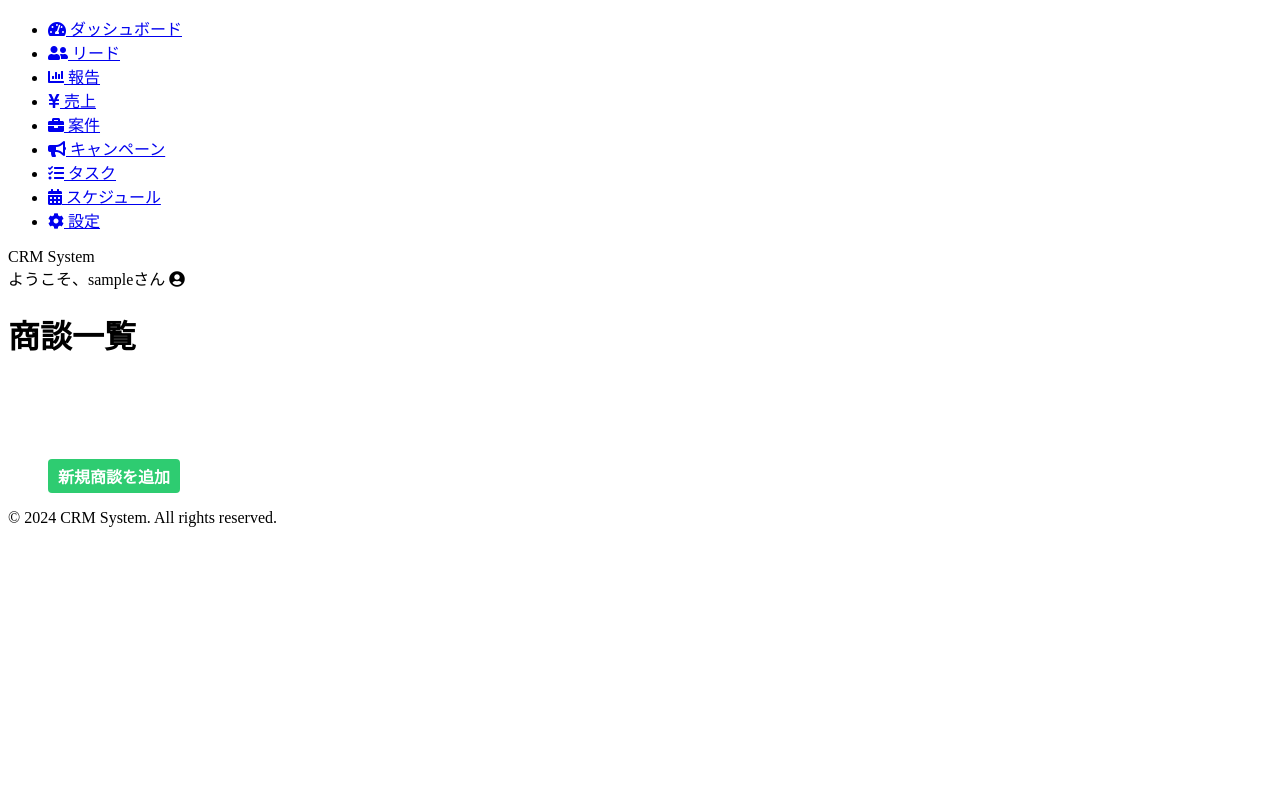
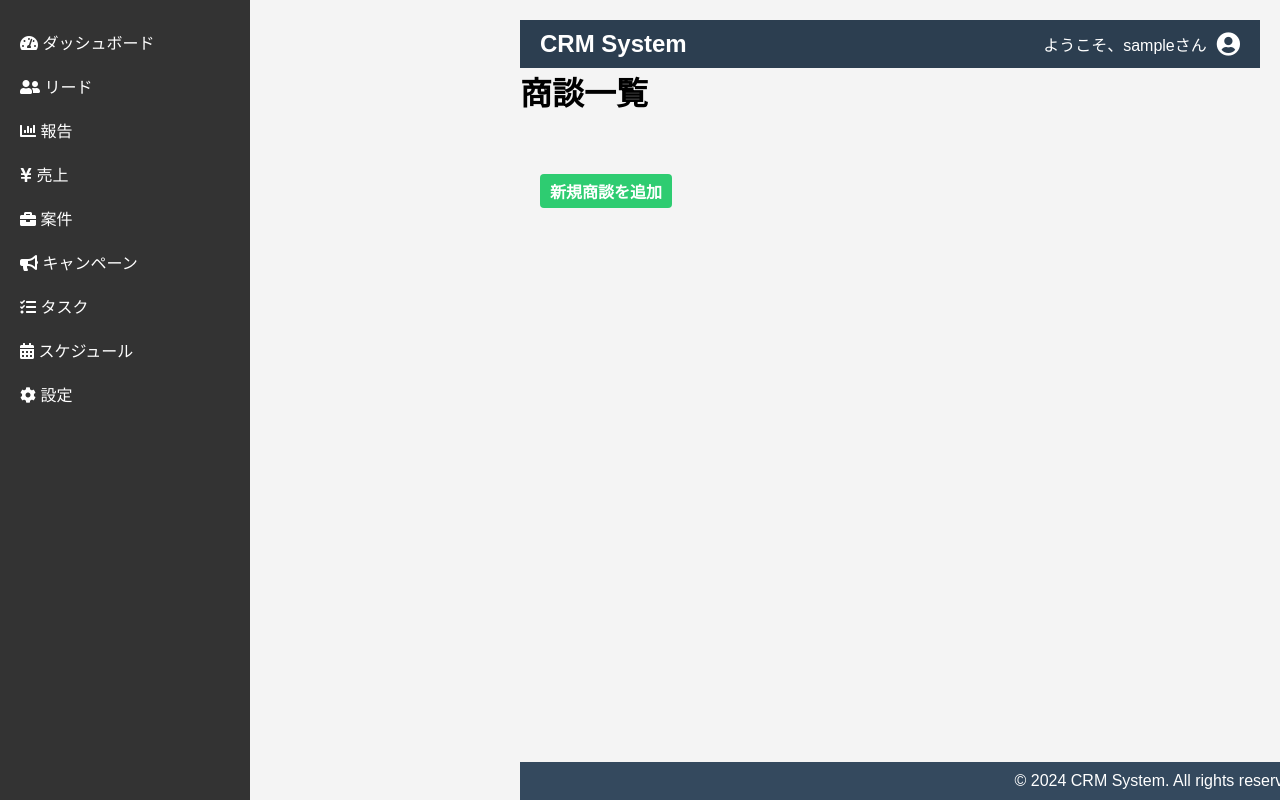
Before and after one commit to macnishio/CRMbyReplitCreate, a Flask app: page /opportunities in a window 1280 px wide. Run offline with Flask 3, Linux system fonts and the light colour scheme; the visitor is signed in with stand-in values (Sample User, id 1); data that the repository does not hold is empty.

Commit message:
Restored to '0efb11ae71844e85a5da7f5c99ef50a456692d8e'

```diff
--- a/static/css/styles.css
+++ b/static/css/styles.css
@@ -1,14 +1,130 @@
-/* ... (existing styles) ... */
+/* Reset and base styles */
+* {
+    margin: 0;
+    padding: 0;
+    box-sizing: border-box;
+}
 
-/* Lead and Opportunity grid styles */
-.lead-grid {
+body {
+    font-family: Arial, sans-serif;
+    background-color: #f4f4f4;
+}
+
+/* Layout */
+.dashboard-container {
+    display: flex;
+    min-height: 100vh;
+}
+
+/* Sidebar styles */
+.sidebar {
+    width: 250px;
+    background-color: #333;
+    color: white;
+    padding-top: 20px;
+}
+
+.sidebar ul {
+    list-style-type: none;
+}
+
+.sidebar li {
+    padding: 10px 20px;
+}
+
+.sidebar a {
+    color: white;
+    text-decoration: none;
+    display: block;
+    transition: background-color 0.3s;
+}
+
+.sidebar a:hover {
+    background-color: #444;
+}
+
+/* Main content area */
+.main-content {
+    flex-grow: 1;
+    padding: 20px;
+    margin-left: 250px; /* Match sidebar width */
+}
+
+/* Header styles */
+.header {
+    background-color: #2c3e50;
+    color: white;
+    padding: 10px 20px;
+    display: flex;
+    justify-content: space-between;
+    align-items: center;
+}
+
+.logo {
+    font-size: 24px;
+    font-weight: bold;
+}
+
+.user-profile {
+    display: flex;
+    align-items: center;
+}
+
+.user-profile span {
+    margin-right: 10px;
+}
+
+.avatar {
+    font-size: 24px;
+    color: white;
+}
+
+/* Footer styles */
+.footer {
+    background-color: #34495e;
+    color: white;
+    text-align: center;
+    padding: 10px;
+    position: fixed;
+    bottom: 0;
+    width: 100%;
+}
+
+/* Responsive styles */
+@media (max-width: 768px) {
+    .dashboard-container {
+        flex-direction: column;
+    }
+
+    .sidebar {
+        width: 100%;
+        order: 2;
+    }
+
+    .main-content {
+        margin-left: 0;
+        order: 1;
+    }
+
+    .header {
+        flex-direction: column;
+        align-items: flex-start;
+    }
+
+    .user-profile {
+        margin-top: 10px;
+    }
+}
+
+/* Existing opportunity card styles */
+.opportunity-grid {
     display: grid;
     grid-template-columns: repeat(auto-fill, minmax(300px, 1fr));
     gap: 20px;
     padding: 20px;
 }
 
-.lead-card {
+.opportunity-card {
     background-color: #fff;
     border-radius: 8px;
     box-shadow: 0 2px 4px rgba(0, 0, 0, 0.1);
@@ -16,16 +132,16 @@
     transition: transform 0.3s ease;
 }
 
-.lead-card:hover {
+.opportunity-card:hover {
     transform: translateY(-5px);
 }
 
-.lead-card h2 {
+.opportunity-card h2 {
     font-size: 18px;
     margin-bottom: 10px;
 }
 
-.lead-card p {
+.opportunity-card p {
     margin-bottom: 5px;
 }
 
@@ -57,10 +173,3 @@
     margin-top: 20px;
     margin-left: 20px;
 }
-
-.add-lead {
-    margin-top: 20px;
-    margin-left: 20px;
-}
-
-/* ... (remaining styles) ... */
--- a/templates/opportunities/list_opportunities.html
+++ b/templates/opportunities/list_opportunities.html
@@ -2,9 +2,9 @@
 {% block title %}商談一覧{% endblock %}
 {% block content %}
 <h1>商談一覧</h1>
-<div class="lead-grid">
+<div class="opportunity-grid">
     {% for opportunity in opportunities %}
-    <div class="lead-card">
+    <div class="opportunity-card">
         <h2>{{ opportunity.name }}</h2>
         <p><strong>ステージ:</strong> {{ opportunity.stage }}</p>
         <p><strong>金額:</strong> ¥{{ "{:,}".format(opportunity.amount) }}</p>
@@ -16,7 +16,7 @@
     </div>
     {% endfor %}
 </div>
-<div class="add-lead">
+<div class="add-opportunity">
     <a href="{{ url_for('opportunities.add_opportunity') }}" class="btn btn-add">新規商談を追加</a>
 </div>
 {% endblock %}
```
Also changed, not shown: image.png.
